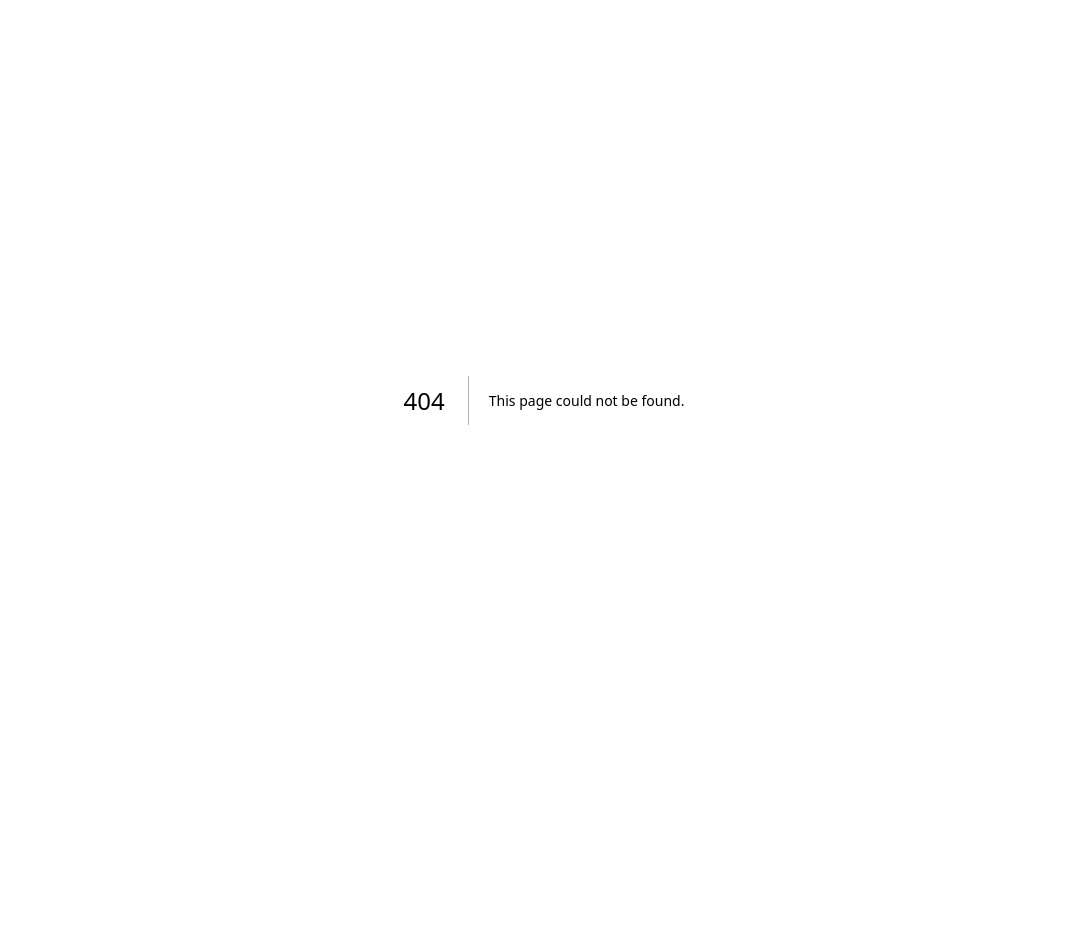
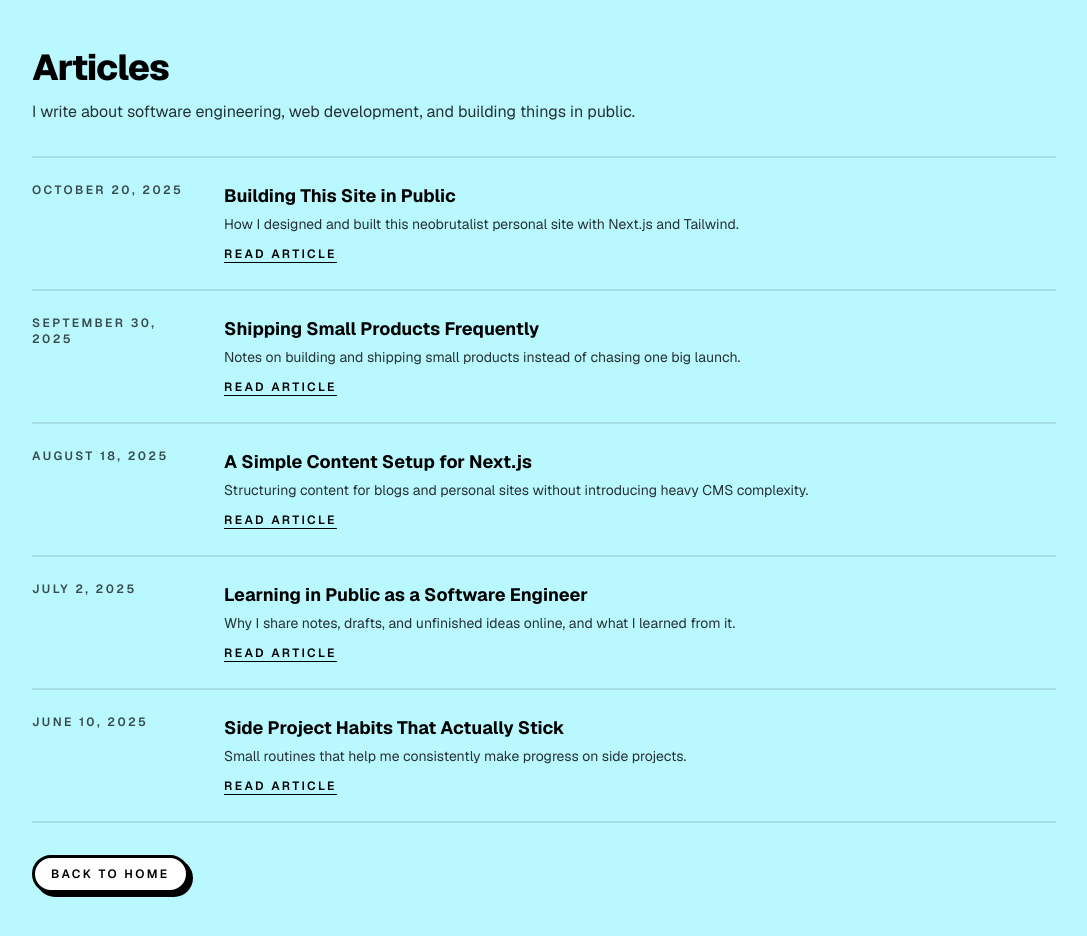
Before and after one commit to danirisdiandita/Personal-Website-V2, a Next.js app: page /articles in a window 1280 px wide. Before the commit this address had no page. Shown: the top 936 px of the page, without its empty margins (96-1183 px from the left). Before the commit the page ends 800 px from the top, so only its background shows below. Built offline with nearby package versions, Linux system fonts and the light colour scheme.

Commit message:
Auto-commit: 2025-11-15 04:13:37

```diff
--- /dev/null
+++ b/app/articles/data.ts
@@ -0,0 +1,44 @@
+export type Article = {
+  slug: string;
+  title: string;
+  description: string;
+  date: string; // ISO date string
+};
+
+export const articles: Article[] = [
+  {
+    slug: "building-this-site",
+    title: "Building This Site in Public",
+    description:
+      "How I designed and built this neobrutalist personal site with Next.js and Tailwind.",
+    date: "2025-10-20",
+  },
+  {
+    slug: "shipping-small-products",
+    title: "Shipping Small Products Frequently",
+    description:
+      "Notes on building and shipping small products instead of chasing one big launch.",
+    date: "2025-09-30",
+  },
+  {
+    slug: "nextjs-content-setup",
+    title: "A Simple Content Setup for Next.js",
+    description:
+      "Structuring content for blogs and personal sites without introducing heavy CMS complexity.",
+    date: "2025-08-18",
+  },
+  {
+    slug: "learning-in-public",
+    title: "Learning in Public as a Software Engineer",
+    description:
+      "Why I share notes, drafts, and unfinished ideas online, and what I learned from it.",
+    date: "2025-07-02",
+  },
+  {
+    slug: "side-project-habits",
+    title: "Side Project Habits That Actually Stick",
+    description:
+      "Small routines that help me consistently make progress on side projects.",
+    date: "2025-06-10",
+  },
+];
--- /dev/null
+++ b/app/articles/page.tsx
@@ -0,0 +1,67 @@
+import Link from "next/link";
+import { articles } from "./data";
+
+const formatDate = (iso: string) =>
+  new Date(iso).toLocaleDateString("en-US", {
+    year: "numeric",
+    month: "long",
+    day: "numeric",
+  });
+
+export default function ArticlesPage() {
+  const sorted = [...articles].sort((a, b) => (a.date < b.date ? 1 : -1));
+
+  return (
+    <div className="flex min-h-screen items-start justify-center bg-[#B9F8FE] px-4 py-12 font-sans">
+      <div className="flex w-full max-w-5xl flex-col gap-8">
+        <header>
+          <h1 className="text-3xl sm:text-4xl font-extrabold tracking-tight text-black">
+            Articles
+          </h1>
+          <p className="mt-3 max-w-2xl text-sm sm:text-base text-black/80">
+            I write about software engineering, web development, and building things in public.
+          </p>
+        </header>
+
+        <section className="divide-y-2 divide-black/10 border-y-2 border-black/10">
+          {sorted.map((article) => (
+            <article
+              key={article.slug}
+              className="grid gap-4 py-6 sm:grid-cols-[minmax(120px,160px)_1fr] sm:gap-8"
+            >
+              <time
+                className="text-xs font-semibold uppercase tracking-[0.2em] text-black/70"
+                dateTime={article.date}
+              >
+                {formatDate(article.date)}
+              </time>
+              <div>
+                <h2 className="text-base sm:text-lg font-bold text-black">
+                  {article.title}
+                </h2>
+                <p className="mt-1 text-xs sm:text-sm text-black/80">
+                  {article.description}
+                </p>
+                <Link
+                  href={`/articles/${article.slug}`}
+                  className="mt-3 inline-flex items-center text-xs font-semibold uppercase tracking-[0.2em] text-black underline underline-offset-4"
+                >
+                  Read article
+                </Link>
+              </div>
+            </article>
+          ))}
+        </section>
+
+        <div>
+          <Link
+            href="/"
+            className="inline-block rounded-full border-[3px] border-black bg-white px-4 py-2 text-xs font-semibold uppercase tracking-[0.2em] text-black shadow-[4px_4px_0_0_rgba(0,0,0,1)] hover:-translate-y-0.5 hover:translate-x-0.5 transition-transform"
+          >
+            Back to home
+          </Link>
+        </div>
+      </div>
+    </div>
+  );
+}
--- a/app/page.tsx
+++ b/app/page.tsx
@@ -1,11 +1,16 @@
 import Image from "next/image";
 import Link from "next/link";
 import { projects } from "./projects/data";
+import { articles } from "./articles/data";
 
 export default function Home() {
-  const latest = [...projects]
+  const latestProjects = [...projects]
     .sort((a, b) => (a.date < b.date ? 1 : -1))
     .slice(0, 2);
+
+  const latestArticles = [...articles]
+    .sort((a, b) => (a.date < b.date ? 1 : -1))
+    .slice(0, 5);
 
   return (
     <div className="flex min-h-screen items-start justify-center bg-[#B9F8FE] px-4 py-12 font-sans">
@@ -85,7 +90,7 @@ export default function Home() {
             </Link>
           </div>
           <div className="grid gap-4 sm:grid-cols-2">
-            {latest.map((project) => (
+            {latestProjects.map((project) => (
               <div
                 key={project.slug}
                 className={`rounded-2xl border-[3px] border-black ${project.colorClass} p-4 shadow-[6px_6px_0_0_rgba(0,0,0,1)] flex flex-col gap-3`}
@@ -107,6 +112,51 @@ export default function Home() {
             ))}
           </div>
         </section>
+
+        <section className="w-full max-w-3xl">
+          <div className="mb-4 flex items-baseline justify-between gap-4">
+            <h2 className="text-sm font-extrabold uppercase tracking-[0.25em] text-black">
+              Articles
+            </h2>
+            <Link
+              href="/articles"
+              className="text-xs font-semibold uppercase tracking-[0.2em] text-black underline underline-offset-4"
+            >
+              See more
+            </Link>
+          </div>
+
+          <div className="divide-y-2 divide-black/10 border-y-2 border-black/10 bg-white/40 rounded-3xl p-4 sm:p-6 border-[3px] border-black shadow-[6px_6px_0_0_rgba(0,0,0,1)]">
+            {latestArticles.map((article) => (
+              <article
+                key={article.slug}
+                className="grid gap-4 py-4 sm:grid-cols-[minmax(120px,160px)_1fr] sm:gap-8"
+              >
+                <time className="text-[11px] font-semibold uppercase tracking-[0.2em] text-black/70">
+                  {new Date(article.date).toLocaleDateString("en-US", {
+                    year: "numeric",
+                    month: "long",
+                    day: "numeric",
+                  })}
+                </time>
+                <div>
+                  <h3 className="text-sm sm:text-base font-bold text-black">
+                    {article.title}
+                  </h3>
+                  <p className="mt-1 text-xs sm:text-sm text-black/80">
+                    {article.description}
+                  </p>
+                  <Link
+                    href={`/articles/${article.slug}`}
+                    className="mt-2 inline-flex items-center text-[11px] font-semibold uppercase tracking-[0.2em] text-black underline underline-offset-4"
+                  >
+                    Read article
+                  </Link>
+                </div>
+              </article>
+            ))}
+          </div>
+        </section>
       </div>
     </div>
   );
```
